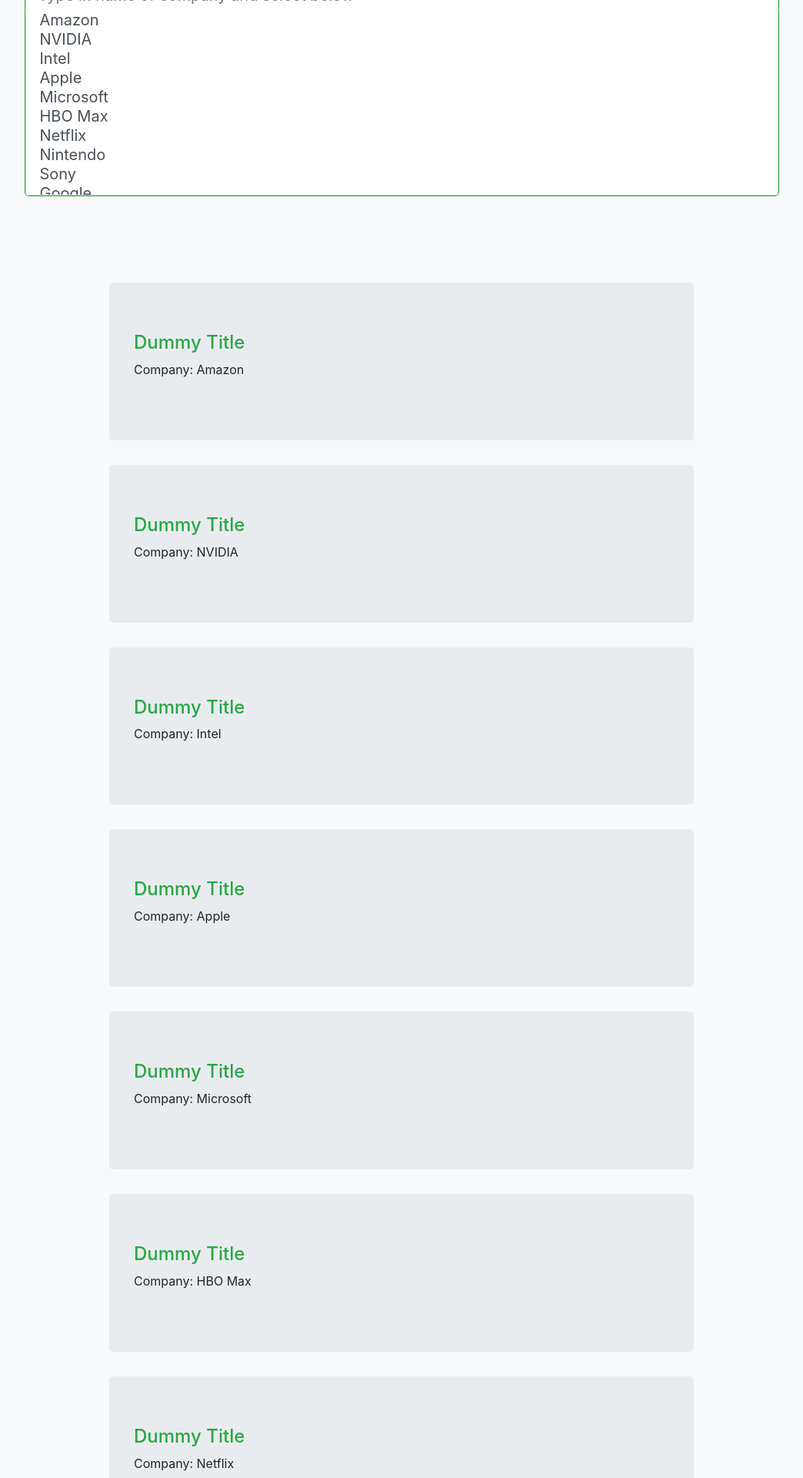
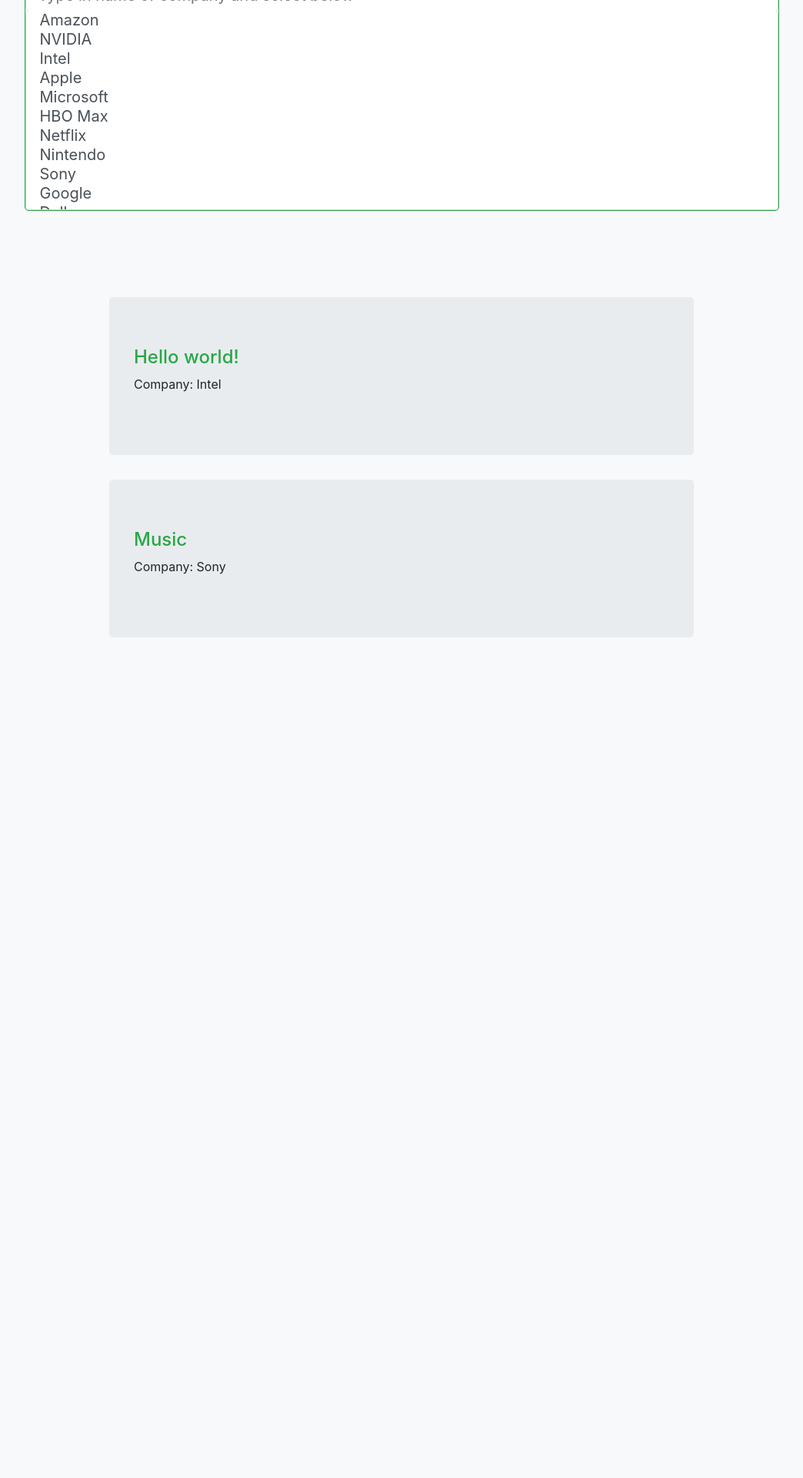
Before and after one commit to dval18/WeView, a Flask app: page /reviews in a window 1280 px wide. Shown: the part 391-2311 px from the top of the page at 77% size, without its empty margins (118-1162 px from the left). After the commit the page ends 1219 px from the top, so only its background shows below. Run offline with Flask 2, Linux system fonts and the light colour scheme; data comes from the database, SQL or seed files in the repository; both versions use the stored data as it was after the commit; some libraries are stand-ins or nearby versions.

Commit message:
Added database functionality for reviews

```diff
--- a/main.py
+++ b/main.py
@@ -29,6 +29,21 @@ class User(db.Model):
   def __repr__(self):
     return f"User('{self.username}')"
 
+class Review(db.Model):
+    id = db.Column(db.Integer, primary_key=True)
+    title = db.Column(db.String(50))
+    response = db.Column(db.Text())
+    company_id = db.Column(db.String(50), db.ForeignKey('company.id'),
+        nullable=False)
+
+    def __repr__(self):
+        response = {'id':self.id, 'title':self.title, 'body':self.response, 'company':self.company_id}
+        return str(response)
+
+class Company(db.Model):
+    id = db.Column(db.String(50), primary_key=True)
+    reviews = db.relationship("Review", backref="company", lazy=True)
+
 @app.route("/")
 @app.route("/home")
 def home():
@@ -38,7 +53,6 @@ def home():
 @app.route("/post", methods=['GET','POST'])
 def post():
     form = PostForm()
-
     # List of all companies
     companies = CompaniesList()
 
@@ -47,7 +61,11 @@ def post():
 
     if form.validate_on_submit():
         # company info is form.select.data
+        # title is form.title.data
         # review data is form.text.data
+        review = Review(title=form.title.data, response=form.text.data, company_id=form.select.data)
+        db.session.add(review)
+        db.session.commit()
         return redirect(url_for('reviews'))
 
     return render_template('post_review.html', title='Post Form', form=form, choice_data=companies)
@@ -84,12 +102,15 @@ def read():
             source = int(source)  # make sure that it's an int (for id purposes)
 
             # ideally we would get a review formatted like this? with any other data we think should be added
-            review = {'title':'placeholder title info', 'body':'placeholder body info'}
+            review = Review.query.filter_by(id=source).first()
+            print(review)
+            #review = {'title':'placeholder title info', 'body':'placeholder body info'}
             return render_template('read_review.html', review=review)
         except ValueError:
             return render_template('error_after_login.html', error_message='Invalid Input', error_text='Invalid or no ID entered')
     else:
         return render_template('error_after_login.html', error_message='Invalid Input', error_text='Invalid or no ID entered')
+
 
 @app.route("/reviews", methods=['GET','POST'])
 def reviews():
@@ -100,27 +121,19 @@ def reviews():
 
     form.select.choices = companies
 
-    all_revs = []
-
-    # mock data of all reviews for this page
-    # will want a list of dictionaries {id:id, title:title}
-    # at least for the actual review part
-    for i in range(len(companies)):
-        whole = {'id':i, 'title':'Dummy Title', 'company':companies[i]}
-        all_revs.append(whole)
+    all_revs = Review.query.all()
 
     if form.validate_on_submit():
-        #reviews is where I'll send the reviews that correspond to the chosen company
-        to_send = []
-        for i in range(len(all_revs)):
-            if form.select.data == all_revs[i]['company']:
-                to_send.append(all_revs[i])
+
+        reviews = Review.query.filter_by(company_id=form.select.data).all()
+        print(reviews)
+
         img = clearbitInformation(form.select.data)
         print(img.keys())
         img_info = img["logo"]
         print(img_info)
 
-        return render_template('reviews.html', form=form, reviews=to_send, title=f'{form.select.data} Reviews', img_url=img_info)
+        return render_template('reviews.html', form=form, reviews=reviews, title=f'{form.select.data} Reviews', img_url=img_info)
 
     return render_template('reviews.html', form=form, reviews=all_revs, title="All Reviews", img_url="../static/styles/images/logo_dark.jpeg")
 
--- a/templates/post_review.html
+++ b/templates/post_review.html
@@ -45,7 +45,7 @@
                             <div style="border:1px solid ; border-radius:5px;" class="text-success">
                                 <div class="form-group" style="padding-bottom:0px; margin-bottom:0px;">
                                     {% if form.company.errors %}
-                                        {{ form.company(class="form-control form-control-lg is-invalid", placeholder="Type in name of company and select below") }}
+                                        {{ form.company(id="in", class="form-control form-control-lg is-invalid", placeholder="Type in name of company and select below") }}
                                         <div class="invalid-feedback">
                                             {% for error in form.company.errors%}
                                                 <span>{{error}}</span>
@@ -57,7 +57,7 @@
                                 </div>
                                 <div class="form-group" style="padding-bottom:0px; margin-bottom:0px;">
                                     {{ form.select(id="out", class="form-control form-control-lg", size="10",
-                                        style="list-style-type:None; padding-top:0px; border-top:0px; margin-top:0px; height:30vh;",
+                                        style="list-style-type:None; padding-top:0px; border-top:0px; margin-top:0px;",
                                         onchange="document.getElementById('in').value=document.getElementById('out').value") }}
                                 </div>
                             </div>
--- a/templates/read_review.html
+++ b/templates/read_review.html
@@ -1,6 +1,6 @@
 {% extends "layout_for_after_login.html" %}
 {% block title %}
-<title>{{ review['title'] }} - WeView</title>
+<title>{{ review.title }} - WeView</title>
 {% endblock %}
 
 {% block navbar %}
@@ -30,14 +30,14 @@
             <div class="row">
                 <div class="col"></div>
                 <div class="col-9">
-                    <h1>{{ review['title'] }}</h1>
+                    <h1>{{ review.title }}</h1>
                 </div>
                 <div class="col"></div>
             </div>
             <div class="row" style="padding-top:5vh">
                 <div class="col"></div>
                 <div class="col-9">
-                    <p>{{ review['body'] }}</p>
+                    <p>{{ review.response }}</p>
                 </div>
                 <div class="col"></div>
             </div>
--- a/templates/reviews.html
+++ b/templates/reviews.html
@@ -57,7 +57,7 @@
                         </div>
                         <div class="form-group" style="padding-bottom:0px; margin-bottom:0px;">
                             {{ form.select(id="out", class="form-control form-control-lg", size="10",
-                                style="list-style-type:None; padding-top:0px; border-top:0px; margin-top:0px; height:30vh;",
+                                style="list-style-type:None; padding-top:0px; border-top:0px; margin-top:0px;",
                                 onchange="document.getElementById('in').value=document.getElementById('out').value", onchange="form.submit()") }}
                         </div>
                         </div>
@@ -74,12 +74,12 @@
                     <div class="col-8 jumbotron">
                         <b>
                             <h4>
-                                <a href="/read?id={{data['id']}}" class="text-success">
-                                    {{data['title']}}
+                                <a href="/read?id={{data.id}}" class="text-success">
+                                    {{data.title}}
                                 </a>
                             </h4>
                         </b>
-                        <p style="text-align:left">Company: {{data['company']}}</p>
+                        <p style="text-align:left">Company: {{data.company_id}}</p>
                     </div>
                 <div class="col"></div>
             </div>
```
Also changed, not shown: site.db.
